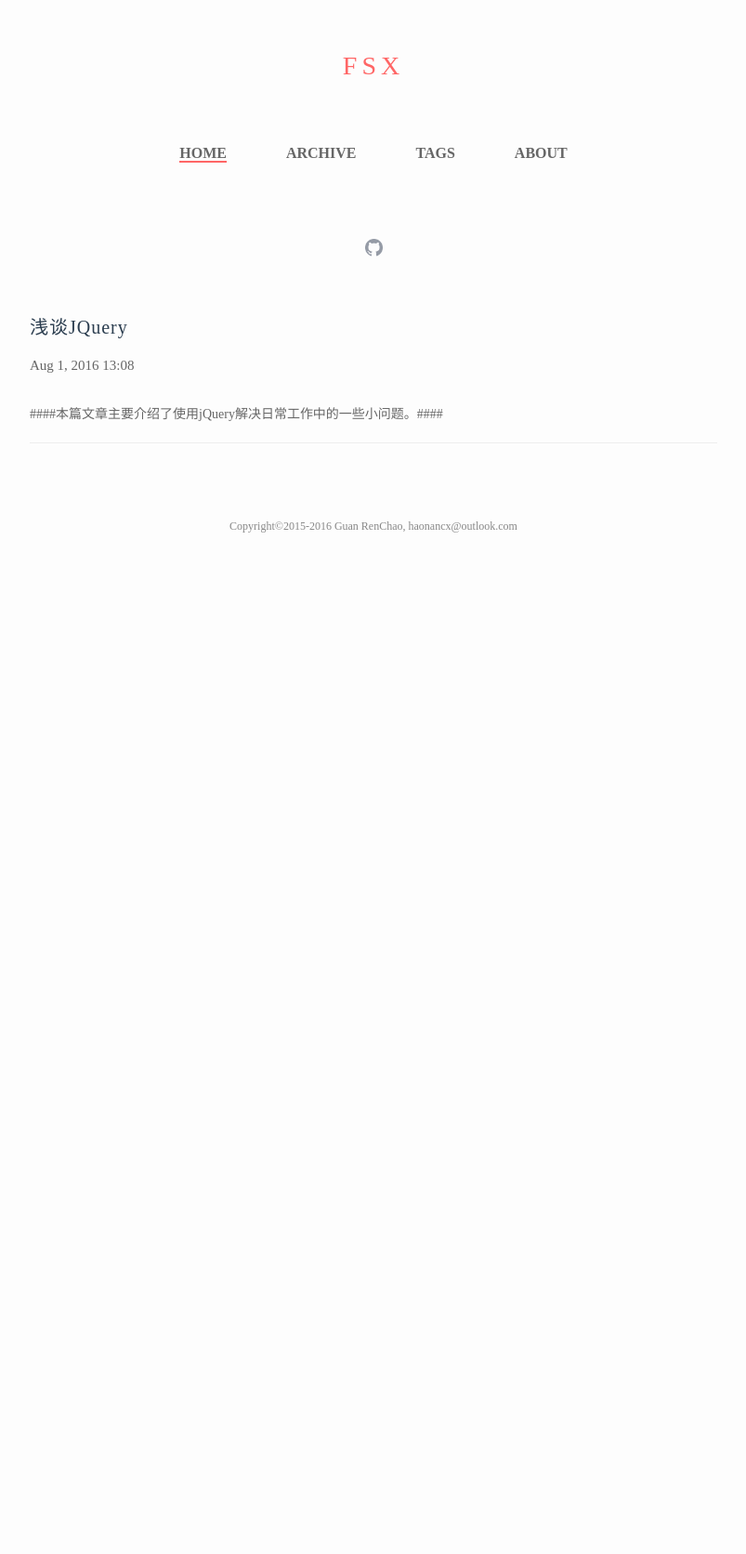
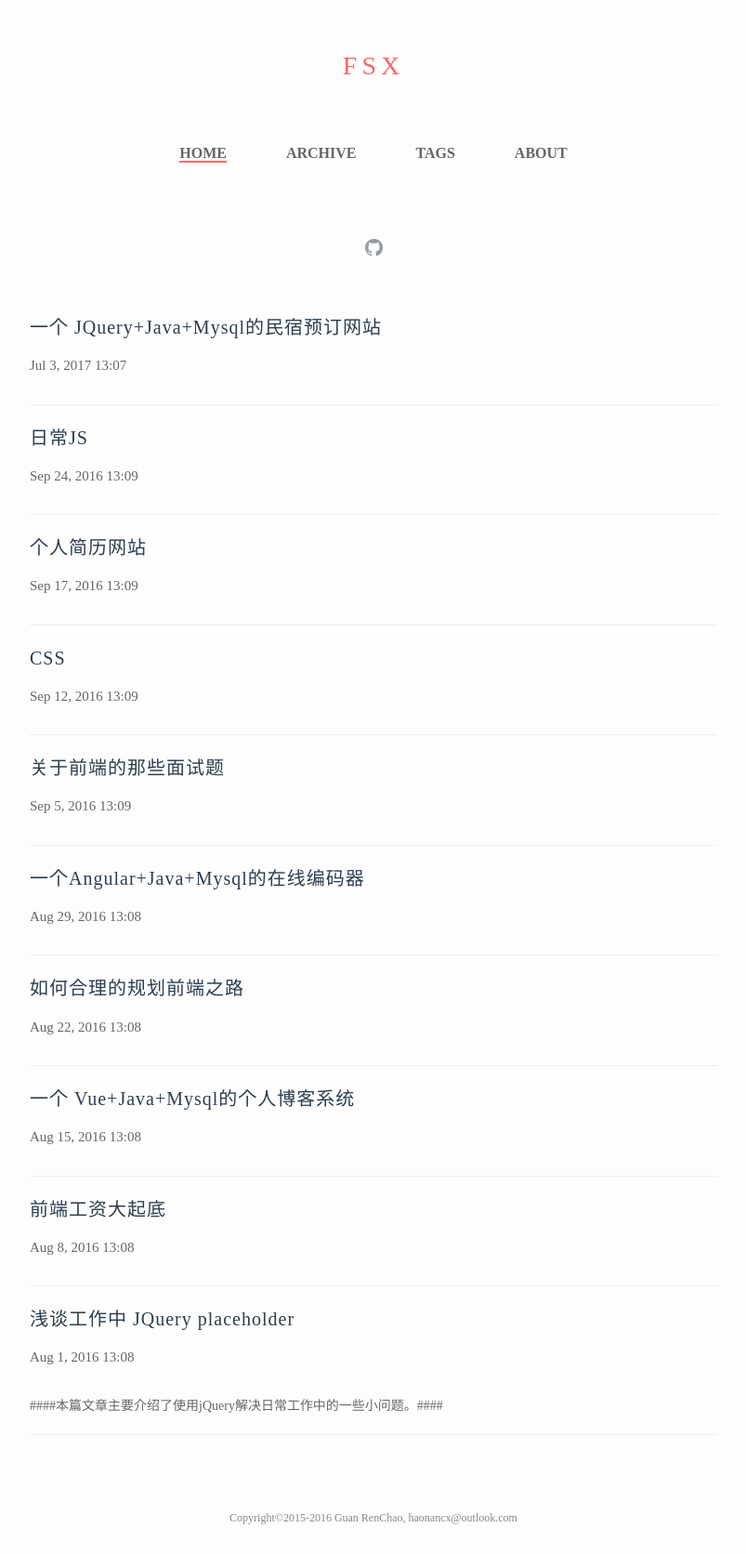
Before and after one commit to xtd420/Haonancx.github.io, a Jekyll site: the page built from index.html, in a window 1280 px wide. Shown: the whole page at 93% size, without its empty margins (238-1041 px from the left). Built offline with Jekyll 4.4.1, drawn with Linux system fonts in a browser that asks for light colours; Markdown is read by kramdown in place of the engine named in the settings; before the commit the page ends 900 px from its top, so only the background shows below that.

Commit message:
ADD POST-FETURE

```diff
--- a/_posts/2016-08-01-jquery-placeholder.markdown
+++ b/_posts/2016-08-01-jquery-placeholder.markdown
@@ -1,12 +1,14 @@
 ---
 layout: post
-title:  "浅谈JQuery"
+title:  "浅谈工作中 JQuery placeholder"
 date:   2016-08-01 13:23:32
 categories: Jquery 每周更新
 ---
 
 
 ####本篇文章主要介绍了使用jQuery解决日常工作中的一些小问题。####
+
+你身为一名前端，或者你即将走向前端之路，如果你没有听过大名鼎鼎的 Jquery,那么你将是不合格的一名前端工程师，虽然现在前端领域各式各样的框架引人注目，甚至大部分人对 Jquery 嗤之以鼻，但是，纵观前端领域，优质的前端屈指可数；所以本文针对合适的人解决合理的事情。
 
 ###众所周知，IE 浏览器在 Web 开发过程中，对于前端工程师来说，无疑是噩梦，特别是IE9以下的版本，这个小节，我们将来讨论如何使用使用 jQuery 快速解决 input 中 placeholder 值在 IE 中无法支持的问题。需要的朋友可以过来参考下，希望对大家有所帮助。###
 
--- /dev/null
+++ b/_posts/2016-08-08-Front-End-Engineer-Salary.markdown
@@ -0,0 +1,6 @@
+---
+layout: post
+title:  "前端工资大起底"
+date:   2016-08-08 13:23:32
+categories: 浅谈前端 每周更新
+---
--- /dev/null
+++ b/_posts/2016-08-15-Vue+Java+Mysql-Bolg.markdown
@@ -0,0 +1,6 @@
+---
+layout: post
+title:  "一个 Vue+Java+Mysql的个人博客系统"
+date:   2016-08-15 13:23:32
+categories: 个人开源项目 Vue 每周更新
+---
--- /dev/null
+++ b/_posts/2016-08-22-Front-End-Engineer-job.markdown
@@ -0,0 +1,6 @@
+---
+layout: post
+title:  "如何合理的规划前端之路"
+date:   2016-08-22 13:23:32
+categories: 浅谈前端 每周更新
+---
--- /dev/null
+++ b/_posts/2016-08-29-Angular+Java+Mysql-Run.markdown
@@ -0,0 +1,6 @@
+---
+layout: post
+title:  "一个Angular+Java+Mysql的在线编码器"
+date:   2016-08-29 13:23:32
+categories: Angular 每周更新
+---
--- /dev/null
+++ b/_posts/2016-09-05-Front-End-Engineer-Interview.markdown
@@ -0,0 +1,6 @@
+---
+layout: post
+title:  "关于前端的那些面试题"
+date:   2016-09-05 13:23:32
+categories: 面试 浅谈前端 每周更新
+---
--- /dev/null
+++ b/_posts/2016-09-12-CSS-General-Techniques.markdown
@@ -0,0 +1,6 @@
+---
+layout: post
+title:  "CSS"
+date:   2016-09-12 13:23:32
+categories: CSS 每周更新
+---
--- /dev/null
+++ b/_posts/2016-09-17-Personal-Resume.markdown
@@ -0,0 +1,6 @@
+---
+layout: post
+title:  "个人简历网站"
+date:   2016-09-17 13:23:32
+categories: CSS3 CSS HTML5 Jquery 每周更新
+---
--- /dev/null
+++ b/_posts/2016-09-24-Day-By-Day-JS.markdown
@@ -0,0 +1,6 @@
+---
+layout: post
+title:  "日常JS"
+date:   2016-09-24 13:23:32
+categories: 日常JS JS 每周更新
+---
--- /dev/null
+++ b/_posts/2017-07-03-Jquery+Java+Mysql-Booking.markdown
@@ -0,0 +1,6 @@
+---
+layout: post
+title:  "一个 JQuery+Java+Mysql的民宿预订网站"
+date:   2017-07-03 13:23:32
+categories: 个人开源项目 每周更新
+---
--- a/_sass/_base.scss
+++ b/_sass/_base.scss
@@ -107,6 +107,7 @@ code {
     border: 1px solid $grey-color-light;
     border-radius: 3px;
     background-color: #f5f5f5;
+    font-family: "Microsoft Yahei";
 }
 
 code {
```
